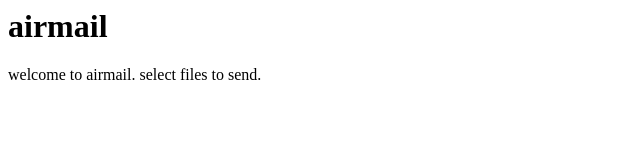
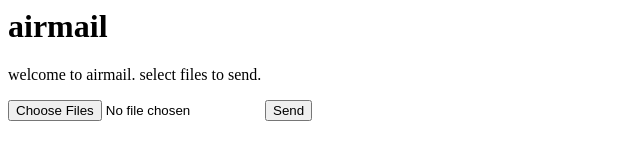
Before and after one commit to hackergrrl/airfile, a website: page index.html in a window 1280 px wide. Shown: the whole page, without its empty margins (0-640 px from the left). Drawn offline with Linux system fonts and the light colour scheme.

Commit message:
Add file chooser.

```diff
--- a/index.html
+++ b/index.html
@@ -1,4 +1,11 @@
 <html>
-  <h1>airmail</h1>
-  <p>welcome to airmail. select files to send.</p>
+  <body>
+    <h1>airmail</h1>
+    <p>welcome to airmail. select files to send.</p>
+    <form>
+      <input id="files" type="file" multiple></input>
+      <input id="button" type="button" value="Send"></input>
+    </form>
+  </body>
+  <script src="index.js"></script>
 </html>
--- a/server.js
+++ b/server.js
@@ -9,6 +9,8 @@ function onRequest (req, res) {
   // TODO(sww): use ecstatic
   if (req.url === '/index.html' || req.url === '/') {
     fs.createReadStream('./index.html').pipe(res)
+  } else if (req.url === '/index.js') {
+    fs.createReadStream('./index.js').pipe(res)
   } else if (req.method === 'POST' && /^\/send/.test(req.url)) {
     var qs = url.parse(req.url).query
     var kvs = querystring.parse(qs)
```
